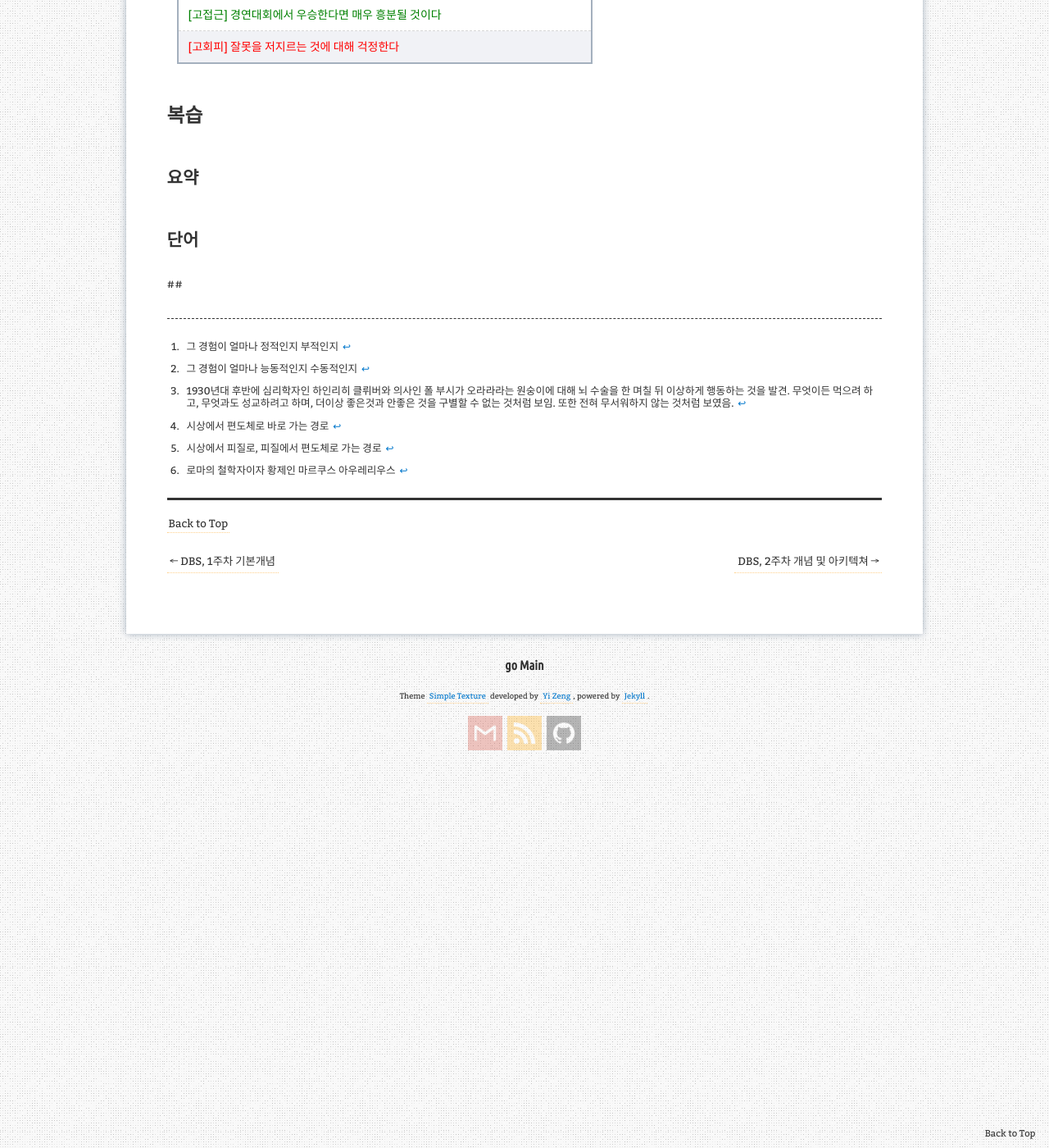
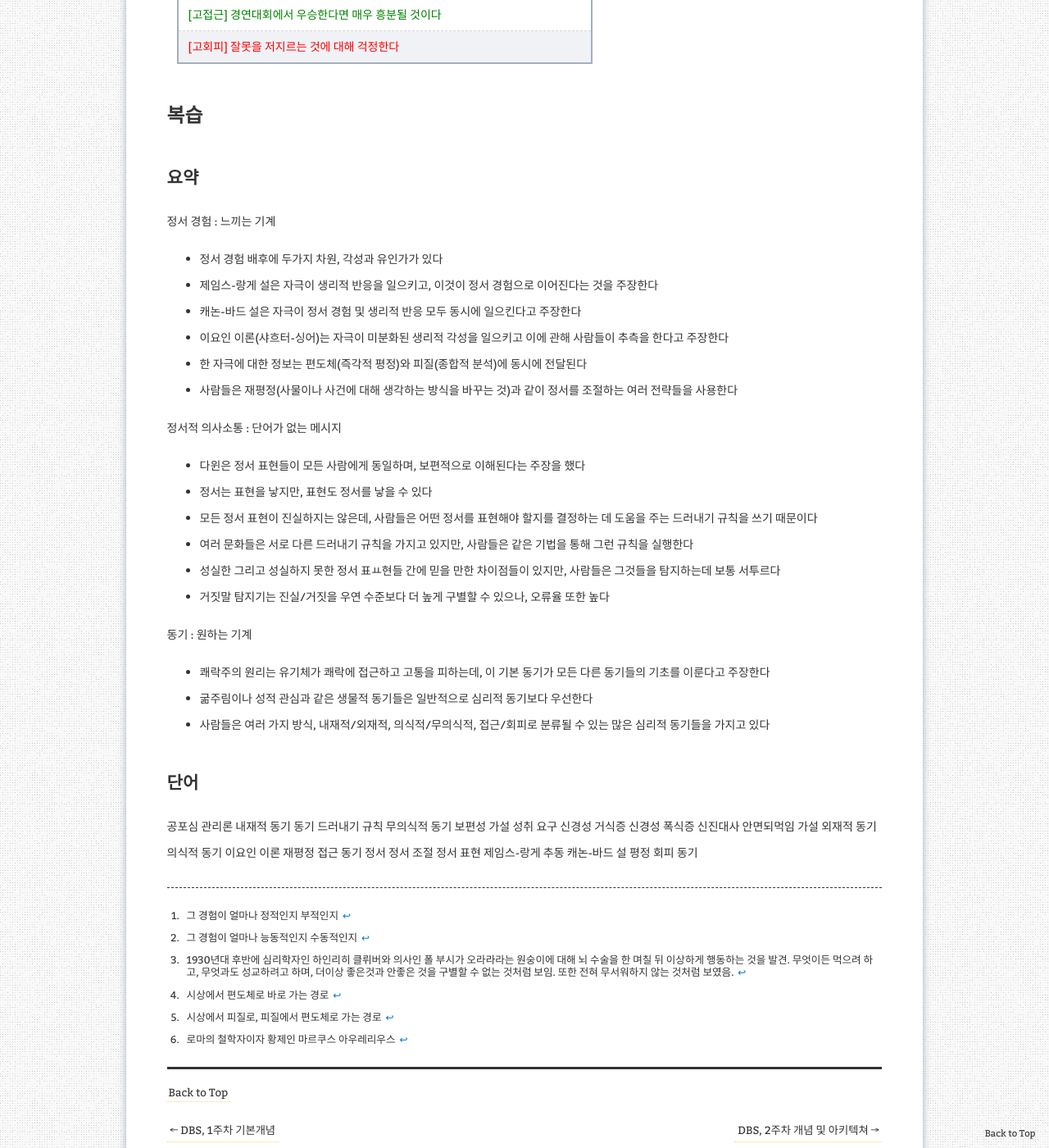
Before and after one commit to aristohyun/aristohyun.github.io, a Jekyll site: the page built from _posts/2021-09-01-psychology_08.md, in a window 1280 px wide and 1400 px high, scrolled down 12020 px. Shown: the whole window at 82% size. Built offline with Jekyll 4.4.1, drawn with Linux system fonts in a browser that asks for light colours; comment, search, counter and statistics services are not loaded.

Commit message:
Update 2021-09-01-psychology_08.md

```diff
--- a/_posts/2021-09-01-psychology_08.md
+++ b/_posts/2021-09-01-psychology_08.md
@@ -376,10 +376,56 @@ DHEA라는 호르몬은 성적 욕망의 초기 출현에 관련된 것으로
 
 ## 요약
 
+정서 경험 : 느끼는 기계
+
+- 정서 경험 배후에 두가지 차원, 각성과 유인가가 있다
+- 제임스-랑게 설은 자극이 생리적 반응을 일으키고, 이것이 정서 경험으로 이어진다는 것을 주장한다
+- 캐논-바드 설은 자극이 정서 경험 및 생리적 반응 모두 동시에 일으킨다고 주장한다
+- 이요인 이론(샤흐터-싱어)는 자극이 미분화된 생리적 각성을 일으키고 이에 관해 사람들이 추측을 한다고 주장한다
+- 한 자극에 대한 정보는 편도체(즉각적 평정)와 피질(종합적 분석)에 동시에 전달된다
+- 사람들은 재평정(사물이나 사건에 대해 생각하는 방식을 바꾸는 것)과 같이 정서를 조절하는 여러 전략들을 사용한다
+
+정서적 의사소통 : 단어가 없는 메시지
+
+- 다윈은 정서 표현들이 모든 사람에게 동일하며, 보편적으로 이해된다는 주장을 했다
+- 정서는 표현을 낳지만, 표현도 정서를 낳을 수 있다
+- 모든 정서 표현이 진실하지는 않은데, 사람들은 어떤 정서를 표현해야 할지를 결정하는 데 도움을 주는 드러내기 규칙을 쓰기 때문이다
+- 여러 문화들은 서로 다른 드러내기 규칙을 가지고 있지만, 사람들은 같은 기법을 통해 그런 규칙을 실행한다
+- 성실한 그리고 성실하지 못한 정서 표ㅛ현들 간에 믿을 만한 차이점들이 있지만, 사람들은 그것들을 탐지하는데 보통 서투르다
+- 거짓말 탐지기는 진실/거짓을 우연 수준보다 더 높게 구별할 수 있으나, 오류율 또한 높다
+
+동기 : 원하는 기계
+
+- 쾌락주의 원리는 유기체가 쾌락에 접근하고 고통을 피하는데, 이 기본 동기가 모든 다른 동기들의 기초를 이룬다고 주장한다
+- 굶주림이나 성적 관심과 같은 생물적 동기들은 일반적으로 심리적 동기보다 우선한다
+- 사람들은 여러 가지 방식, 내재적/외재적, 의식적/무의식적, 접근/회피로 분류될 수 있는 많은 심리적 동기들을 가지고 있다
+
 ## 단어
 
-##
-
+공포심 관리론
+내재적 동기
+동기
+드러내기 규칙
+무의식적 동기
+보편성 가설
+성취 요구
+신경성 거식증
+신경성 폭식증
+신진대사
+안면되먹임 가설
+외재적 동기
+의식적 동기
+이요인 이론
+재평정
+접근 동기
+정서
+정서 조절
+정서 표현
+제임스-랑게
+추동
+캐논-바드 설
+평정
+회피 동기
 
 [^valence]: 그 경험이 얼마나 정적인지 부적인지
 [^arousal]: 그 경험이 얼마나 능동적인지 수동적인지
```
